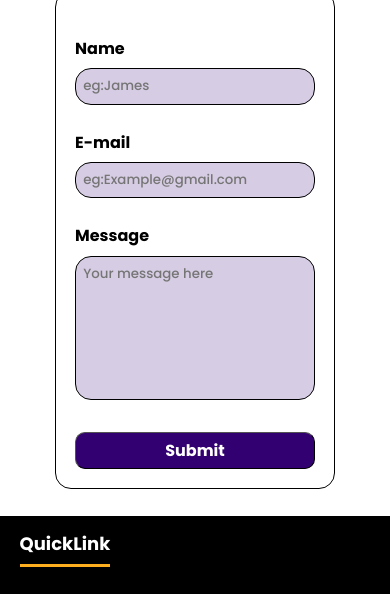
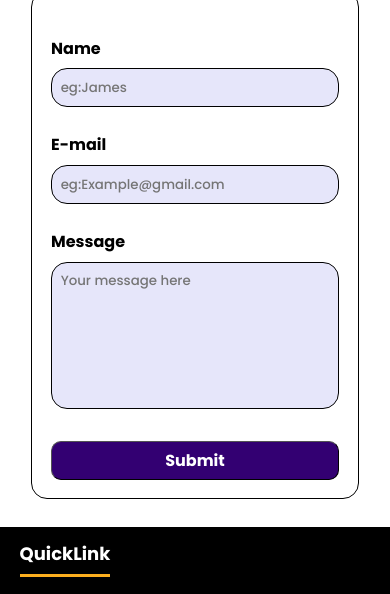
Before and after one commit to Vikneshoftheleaf/college, a plain HTML site: page pages/contact.html in a window 390 px wide. Shown: the part 190-784 px from the top of the page. Drawn offline with nearby package versions, Linux system fonts and the light colour scheme; files that its build step writes are made by us from their sources; files whose address does not match are found by name.

Commit message:
assets were updated

```diff
--- a/assets/css/contact.css
+++ b/assets/css/contact.css
@@ -45,7 +45,7 @@ label {
     flex-direction: column;
     border: 1px solid black;
     border-radius: 1rem;
-    background-color: rgba(51, 0, 114, 0.2);
+    background-color: #e6e6fa;
 }
 
 .contactarea form {
@@ -62,7 +62,7 @@ label {
     width: auto;
     border: 1px solid black;
     border-radius: 1rem;
-    background-color: rgba(51, 0, 114, 0.2);
+    background-color: #e6e6fa;
 }
 
 .txtarea {
@@ -85,7 +85,7 @@ label {
 
 @media (max-width:980px) {
     .contactarea form {
-        width: 15rem;
+        width: 18rem;
         border-radius: 1rem;
     }
     .inputarea {
--- a/assets/css/p&S.css
+++ b/assets/css/p&S.css
@@ -61,6 +61,8 @@
 }
 
 .staffname ul li {
+    display: flex;
+    flex-direction: column;
     text-align: left;
     list-style: none;
     color: var(--light);
```
